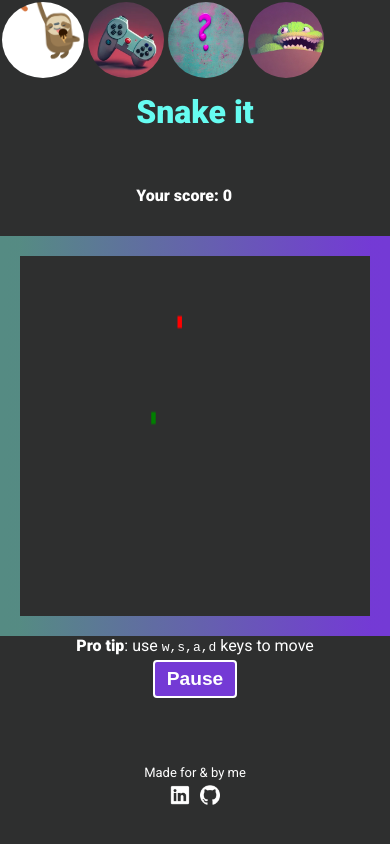
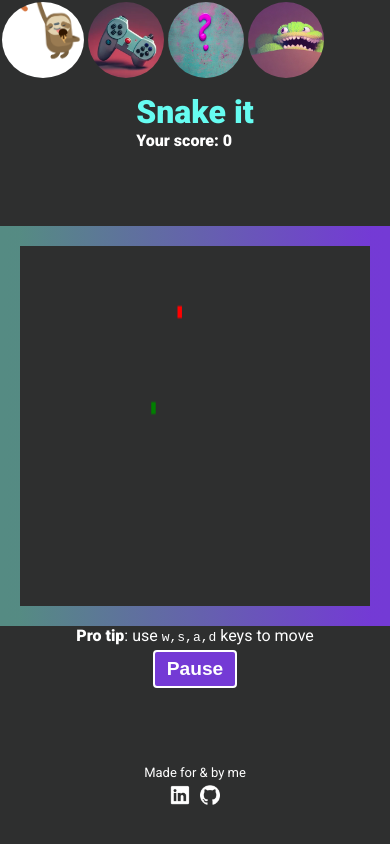
Before and after one commit to olga-kacala/CV_page, a React (Create React App) app in the folder my-cv/: page /#/Snake in a window 390 px wide. Built offline with nearby package versions, Linux system fonts and the light colour scheme.

Commit message:
mobile ver

```diff
--- a/my-cv/src/components/Snake/Snake.module.css
+++ b/my-cv/src/components/Snake/Snake.module.css
@@ -34,7 +34,7 @@
   color: #66fcf1;
 }
 
-.snakeTitle {
+.titleContainer {
   height: 11vh;
 }
 
```
